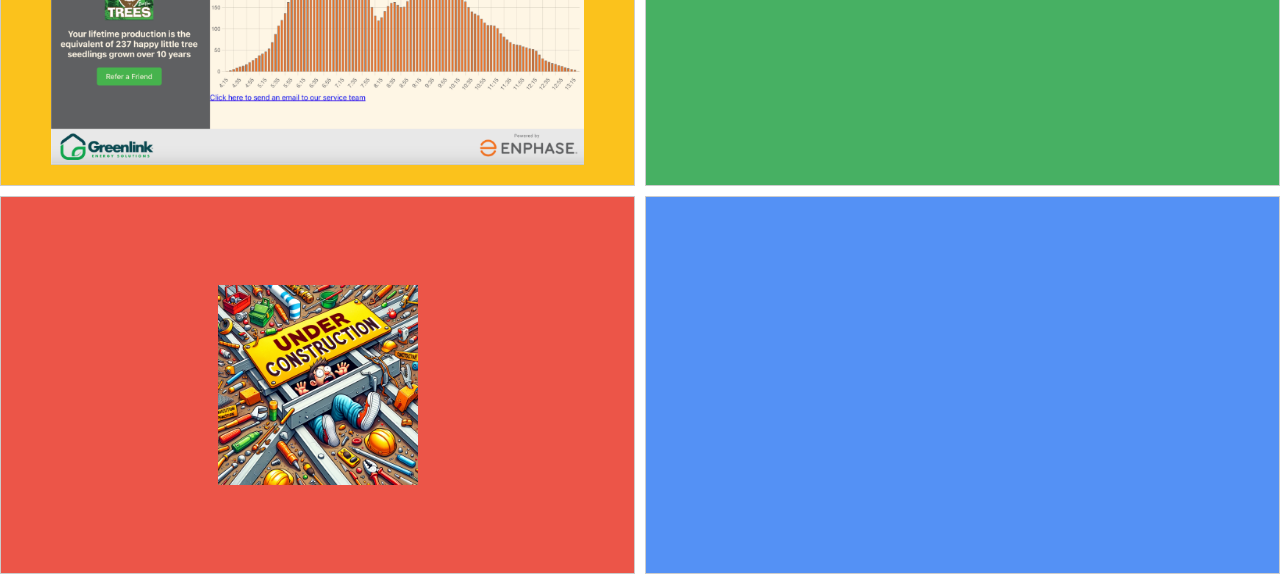
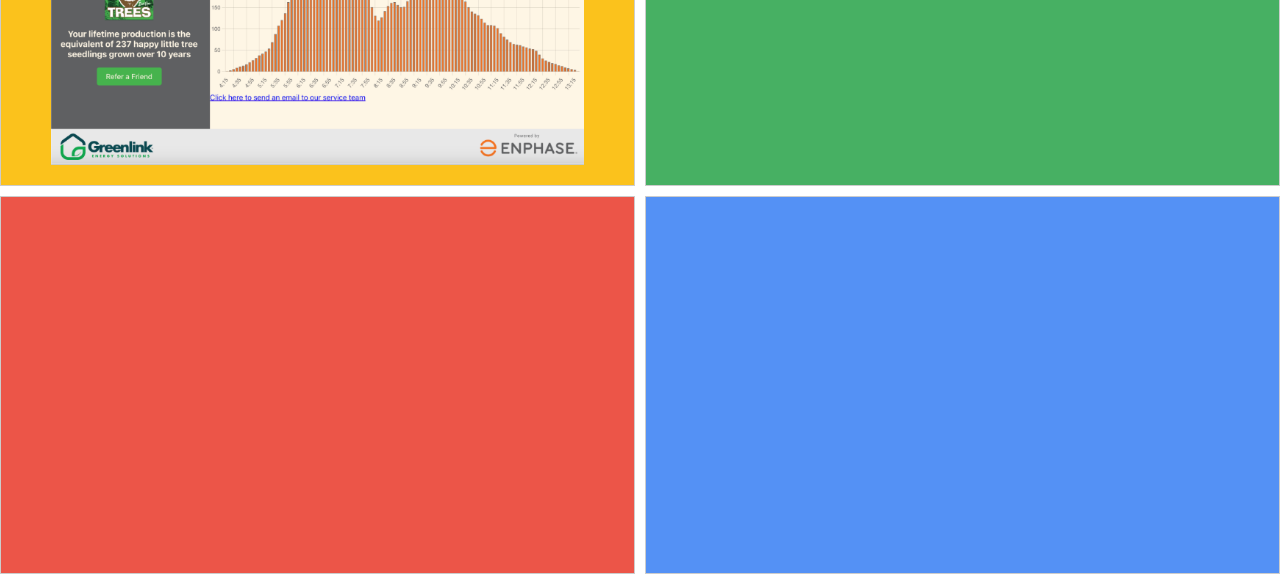
Before and after one commit to pletourneau/porto, a website built with webpack: page src/solar.html in a window 1280 px wide. Shown: the part 226-800 px from the top of the page. Built offline with nearby package versions, Linux system fonts and the light colour scheme.

Commit message:
remove const img from solar

```diff
--- a/src/solar.html
+++ b/src/solar.html
@@ -40,7 +40,7 @@
       <h2>Enphase Dashboard</h2>
     </div>
     <div class="grid-item tree">
-      <img src="../under.webp" alt="under construction" />
+      <!-- <img src="../under.webp" alt="under construction" /> -->
     </div>
     <div class="grid-item four"></div>
   </div>
```
